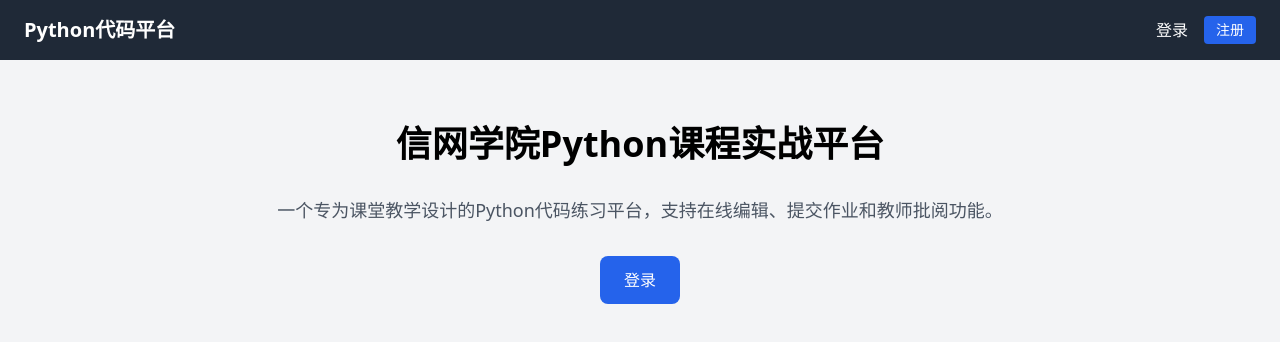
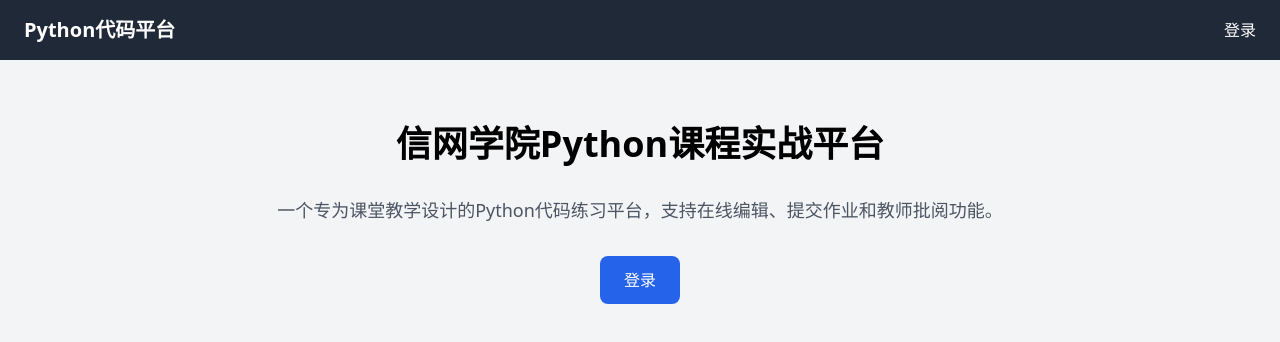
Before and after one commit to wzbwan/code-editor-platform, a Next.js app: page / in a window 1280 px wide. Shown: the top 342 px of the page. Built offline with nearby package versions, Linux system fonts and the light colour scheme; no server answers.

Commit message:
取消注册，navbar

```diff
--- a/src/components/Navbar.tsx
+++ b/src/components/Navbar.tsx
@@ -50,9 +50,9 @@ export default function Navbar() {
           ) : (
             <>
               <Link href="/login" className="hover:text-gray-300">登录</Link>
-              <Link href="/register" className="bg-blue-600 hover:bg-blue-700 px-3 py-1 rounded text-sm">
+              {/* <Link href="/register" className="bg-blue-600 hover:bg-blue-700 px-3 py-1 rounded text-sm">
                 注册
-              </Link>
+              </Link> */}
             </>
           )}
         </div>
```
